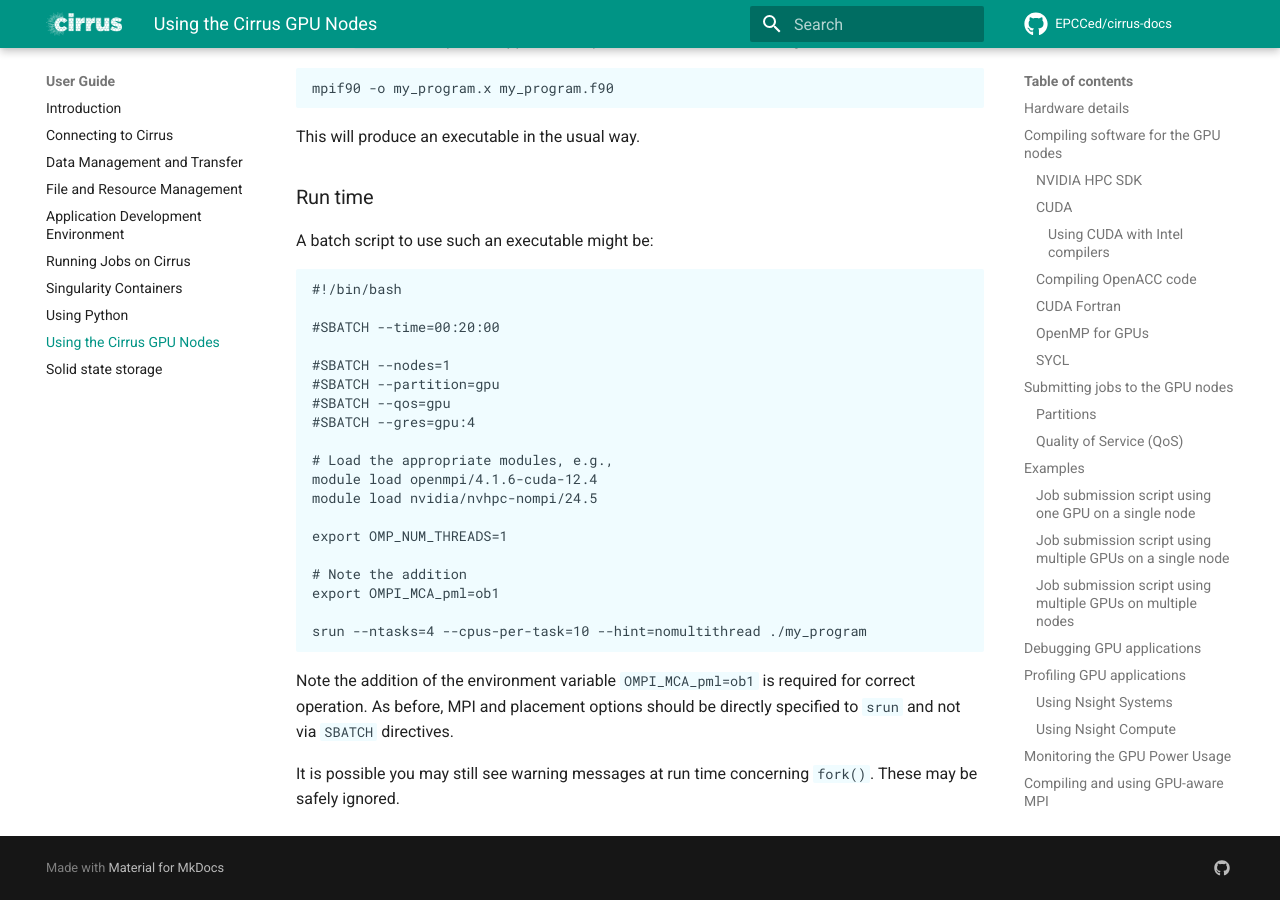
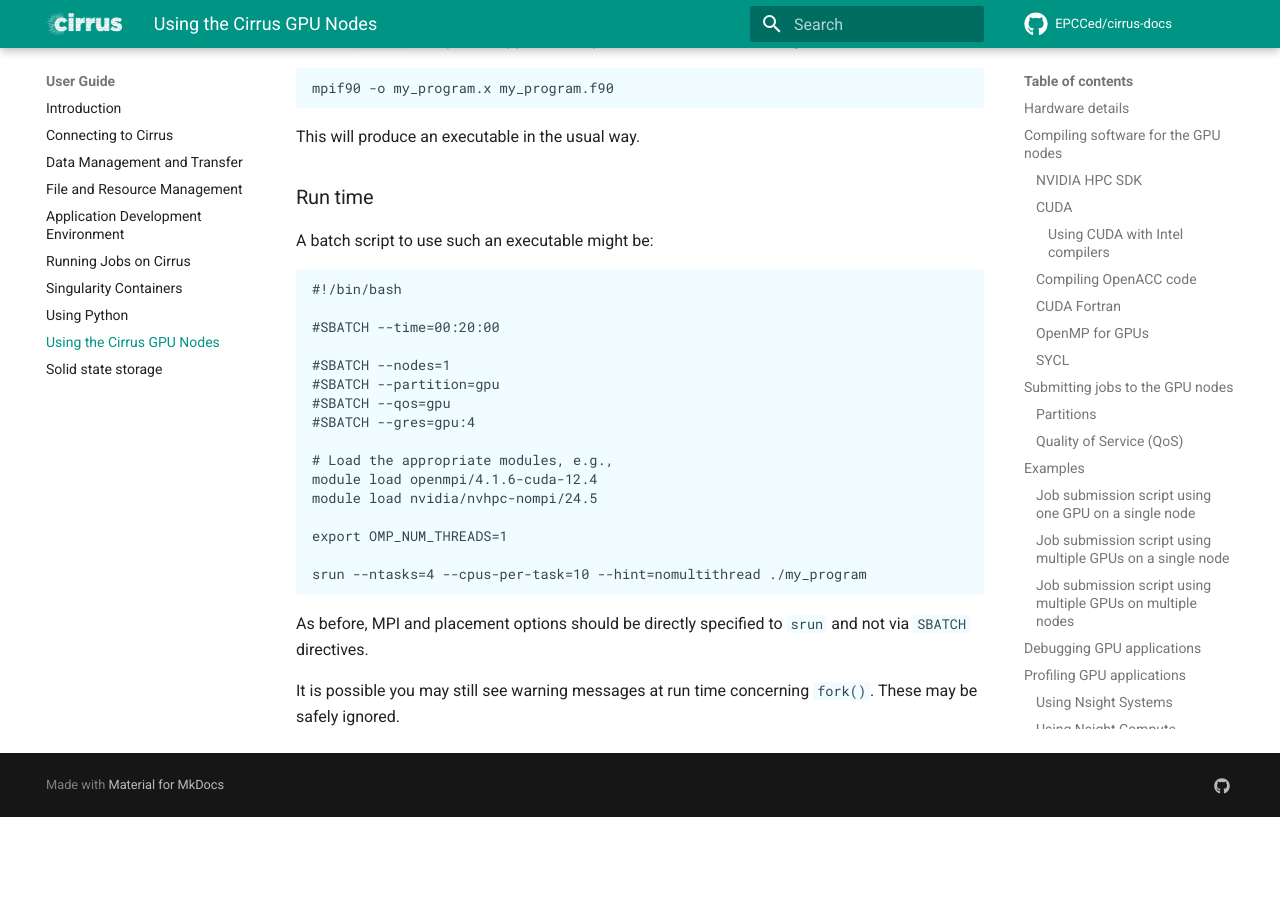
Before and after one commit to EPCCed/cirrus-docs, an MkDocs documentation site: the page built from docs/user-guide/gpu.md, in a window 1280 px wide and 900 px high, scrolled down 12078 px. Built offline with MkDocs 1.6.1 and Material for MkDocs 9.7.7, drawn with Linux system fonts in a browser that asks for light colours; comment, search, counter and statistics services are not loaded; after the commit the page ends 12895 px from its top, so only the background shows below that.

Commit message:
Remove unecessary MCA option

```diff
--- a/docs/user-guide/gpu.md
+++ b/docs/user-guide/gpu.md
@@ -586,14 +586,10 @@ A batch script to use such an executable might be:
 
     export OMP_NUM_THREADS=1
 
-    # Note the addition
-    export OMPI_MCA_pml=ob1
-
     srun --ntasks=4 --cpus-per-task=10 --hint=nomultithread ./my_program
 
-Note the addition of the environment variable `OMPI_MCA_pml=ob1` is
-required for correct operation. As before, MPI and placement options
-should be directly specified to `srun` and not via `SBATCH` directives.
+As before, MPI and placement options should be directly specified to
+`srun` and not via `SBATCH` directives.
 
 It is possible you may still see warning messages at run time concerning
 `fork()`. These may be safely ignored.
```
